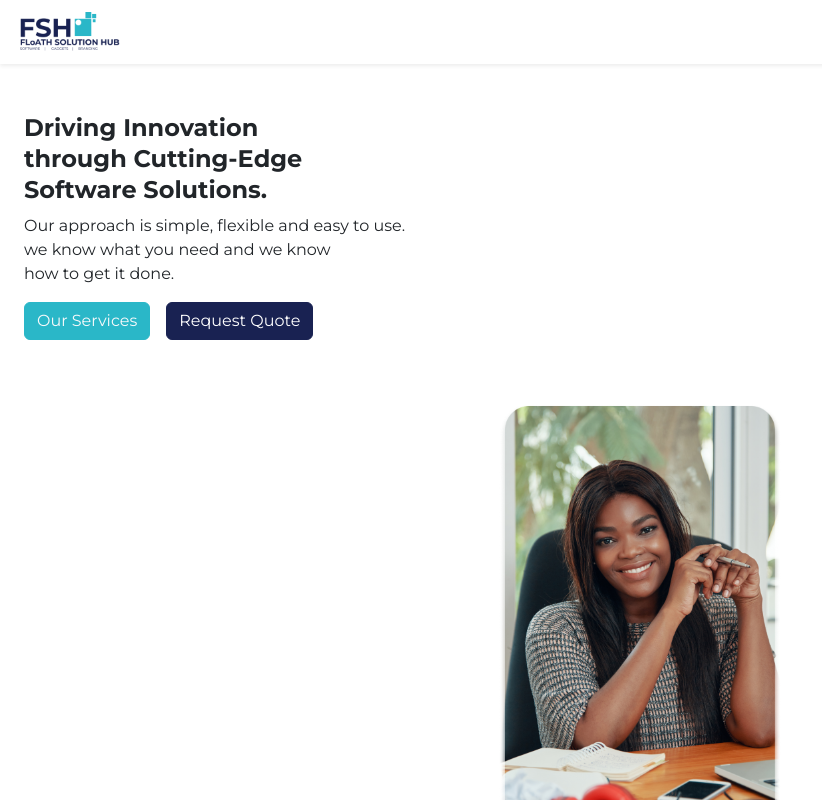
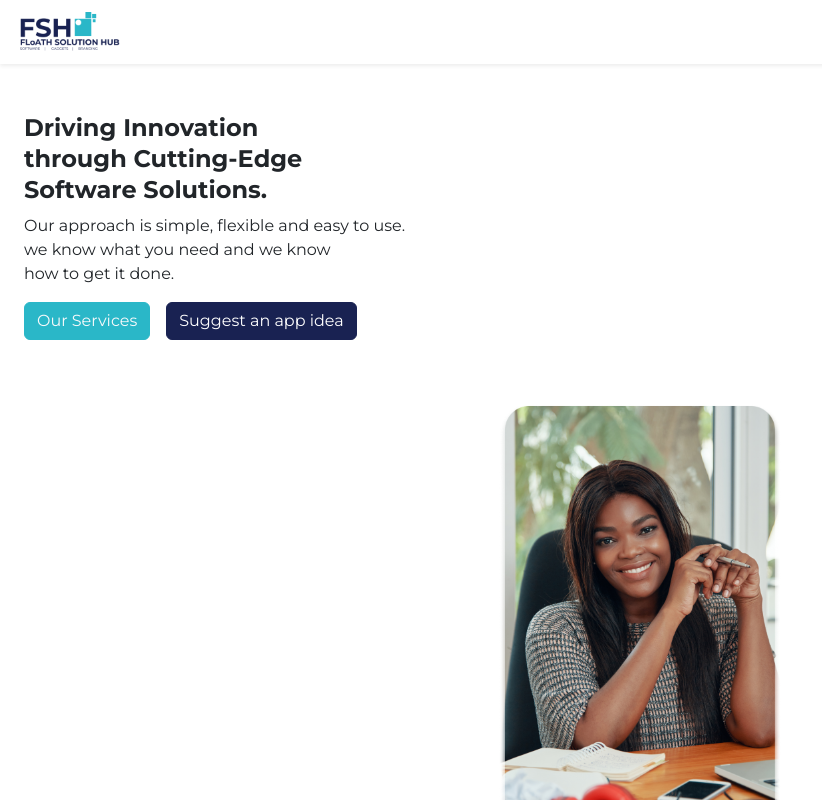
Before and after one commit to ajadimayowa/myresume, a React (Create React App) app: page / in a window 1280 px wide. Shown: the top 800 px of the page, without its empty margins (0-822 px from the left). Built offline with nearby package versions, Linux system fonts and the light colour scheme.

Commit message:
new build

```diff
--- a/src/components/topBar.js
+++ b/src/components/topBar.js
@@ -1,8 +1,10 @@
 import { Col, Row } from "react-bootstrap";
 import logo from "../assets/images/floatlogo.png";
-import styles from "../pages/css/home.module.css"
+import styles from "../pages/css/home.module.css";
+import { useNavigate } from "react-router-dom";
 
 const TopBar = ({toggleMenu}) => {
+  const navigate = useNavigate();
   return (
     <div
       className="d-flex m-0 w-100 shadow-sm px-3"
@@ -14,7 +16,7 @@ const TopBar = ({toggleMenu}) => {
       }}
     >
       <div className="d-flex align-items-center">
-        <img src={logo} alt="comp logo" height={48} />
+        <img src={logo} alt="comp logo" height={48} onClick={()=>navigate('/')}/>
       </div>
       <div className={`d-flex w-100 align-items-center justify-content-end`}>
         <i
--- a/src/pages/home.js
+++ b/src/pages/home.js
@@ -89,7 +89,7 @@ export default function Home() {
         <span className="d-flex gap-3 mt-2">
           <Button variant="primary text-light">Our Services</Button>
           <Button variant="secondary" onClick={handleQuote}>
-            Request Quote
+            Suggest an app idea
           </Button>
           {/* ${description.icon} */}
         </span>
```
